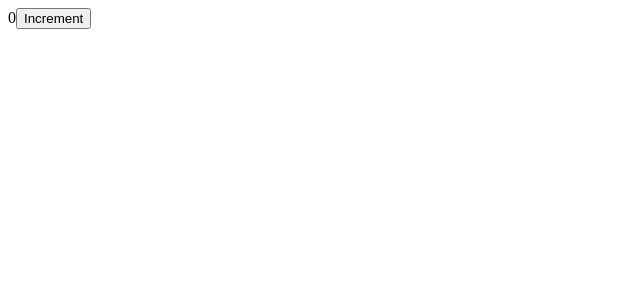
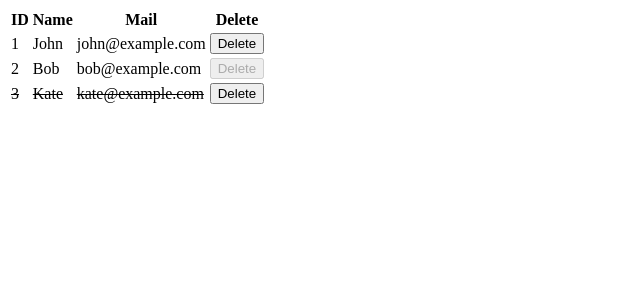
Before and after one commit to Kanatani28/how-to-test-frontend, a Vue app: page / in a window 1280 px wide. Shown: the top 300 px of the page, without its empty margins (0-640 px from the left). Built offline with nearby package versions, Linux system fonts and the light colour scheme.

Commit message:
コンポーネントを大まかに作成

```diff
--- /dev/null
+++ b/src/@types/index.ts
@@ -0,0 +1,7 @@
+export type User = {
+  id: number;
+  name: string;
+  mail: string;
+  enable: boolean;
+  isAdmin: boolean;
+};
--- a/src/App.vue
+++ b/src/App.vue
@@ -1,23 +1,48 @@
 <template>
-  <div>
-    <span class="count">{{ count }}</span>
-    <button @click="increment">Increment</button>
-  </div>
+  <table>
+    <tr>
+      <th>ID</th>
+      <th>Name</th>
+      <th>Mail</th>
+      <th>Delete</th>
+    </tr>
+    <UserRow
+      v-for="user in users"
+      :key="user.id"
+      :user="user"
+      :onDeleteBtnClick="deleteUser"
+    />
+  </table>
 </template>
 
 <script lang="ts">
 import { defineComponent } from "vue";
+import { User } from "@/@types";
+import getUsers from "@/usecase/show-users";
+import UserRow from "@/components/UserRow.vue";
 
 export default defineComponent({
   name: "App",
-  data() {
+  components: {
+    UserRow,
+  },
+  data(): { users: User[] } {
     return {
-      count: 0,
+      users: [],
     };
   },
+  mounted: function () {
+    // 仮のデータ取得
+    this.users = getUsers();
+  },
   methods: {
-    increment() {
-      this.count++;
+    // 仮の削除処理
+    deleteUser(id: number) {
+      for (let i = 0; i < this.users.length; i++) {
+        if (this.users[i].id === id) {
+          this.users[i].enable = false;
+        }
+      }
     },
   },
 });
--- /dev/null
+++ b/src/components/UserRow.vue
@@ -0,0 +1,46 @@
+<template>
+  <tr :class="user.enable ? '' : 'disabled'">
+    <td>{{ user.id }}</td>
+    <td>{{ user.name }}</td>
+    <td>{{ user.mail }}</td>
+    <td>
+      <button :disabled="user.isAdmin" @click="onDeleteBtnClick(user.id)">
+        Delete
+      </button>
+    </td>
+  </tr>
+</template>
+
+<script lang="ts">
+import { defineComponent } from "vue";
+import { User } from "@/@types";
+
+type Props = {
+  user: User;
+  onDeleteBtnClick: (index: number) => void;
+};
+
+export default defineComponent({
+  name: "UserRow",
+  props: {
+    user: {
+      type: Object,
+      required: true,
+    },
+    onDeleteBtnClick: {
+      type: Function,
+      required: true,
+    },
+  },
+  serup(props: Props) {
+    props.user;
+    props.onDeleteBtnClick;
+  },
+});
+</script>
+
+<style scoped>
+.disabled {
+  text-decoration: line-through;
+}
+</style>
--- /dev/null
+++ b/src/usecase/show-users.ts
@@ -0,0 +1,27 @@
+import { User } from "@/@types";
+
+export default function getUsers(): User[] {
+  return [
+    {
+      id: 1,
+      name: "John",
+      mail: "john@example.com",
+      isAdmin: false,
+      enable: true,
+    },
+    {
+      id: 2,
+      name: "Bob",
+      mail: "bob@example.com",
+      isAdmin: true,
+      enable: true,
+    },
+    {
+      id: 3,
+      name: "Kate",
+      mail: "kate@example.com",
+      isAdmin: false,
+      enable: false,
+    },
+  ];
+}
```
